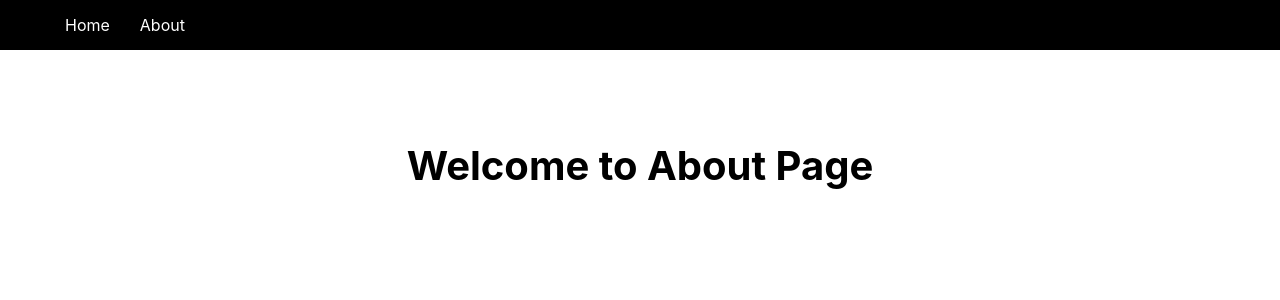
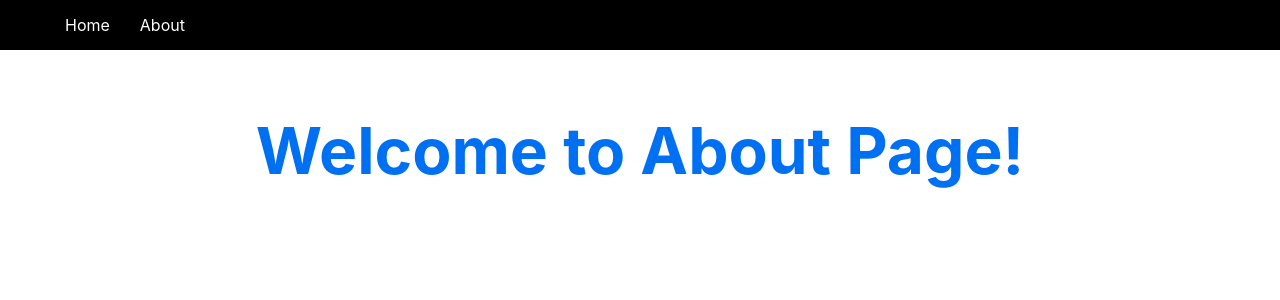
Before and after one commit to dhruv-m-patel/next-app, a Next.js app: page /about in a window 1280 px wide. Shown: the top 300 px of the page. Built offline with nearby package versions, Linux system fonts and the light colour scheme.

Commit message:
feat: add Header component

```diff
--- /dev/null
+++ b/components/Header.tsx
@@ -0,0 +1,18 @@
+import React from 'react';
+import styles from '../styles/Header.module.css';
+import Head from 'next/head';
+
+interface HeaderProps {
+  title: string;
+}
+export default function Header({ title }: HeaderProps) {
+  return (
+    <div>
+      <Head>
+        <title>{title}</title>
+        <link rel="icon" href="/favicon.ico" />
+      </Head>
+      <h1 className={styles.title}>{title}</h1>
+    </div>
+  );
+}
--- a/components/Layout.tsx
+++ b/components/Layout.tsx
@@ -1,9 +1,14 @@
 import React from 'react';
+import Head from 'next/head';
 import styles from '../styles/Layout.module.css';
 import Nav from './Nav';
 
 const Layout = ({ children }: { children: React.ReactNode | undefined }) => (
   <React.Fragment>
+    <Head>
+      <meta name="description" content="Generated by create next app" />
+      <link rel="icon" href="/favicon.ico" />
+    </Head>
     <Nav />
     <div className={styles.container}>
       <main className={styles.main}>{children}</main>
--- a/pages/about.tsx
+++ b/pages/about.tsx
@@ -1,22 +1,8 @@
 import type { NextPage } from 'next';
-import Head from 'next/head';
+import Header from '../components/Header';
 
 const About: NextPage = () => {
-  return (
-    <div>
-      <Head>
-        <title>Create Next App</title>
-        <meta name="description" content="Generated by create next app" />
-        <link rel="icon" href="/favicon.ico" />
-      </Head>
-
-      <main>
-        <h1>
-          Welcome to <a href="https://nextjs.org">About Page</a>
-        </h1>
-      </main>
-    </div>
-  );
+  return <Header title="Welcome to About Page!" />;
 };
 
 export default About;
--- /dev/null
+++ b/styles/Header.module.css
@@ -0,0 +1,8 @@
+.title {
+  color: #0070f3;
+  text-decoration: none;
+  margin: 0;
+  line-height: 1.15;
+  font-size: 4rem;
+  text-align: center;
+}
```
Also changed, not shown: pages/index.tsx (+2 -14 lines).
